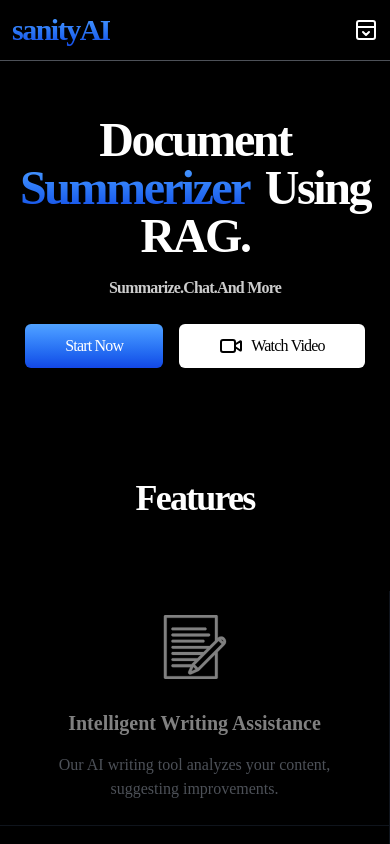
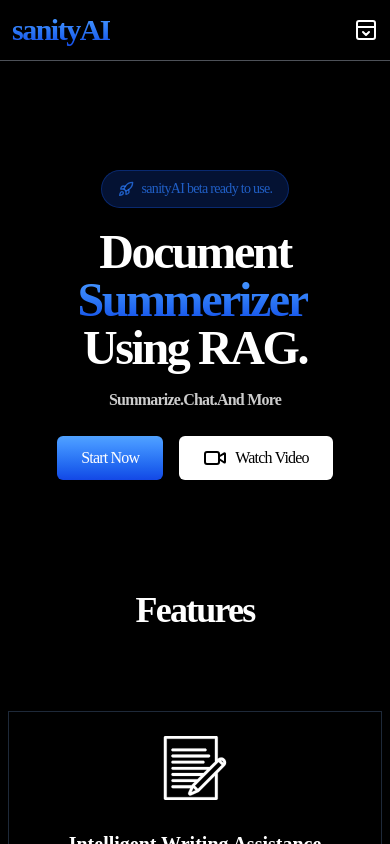
Before and after one commit to Piyushxz/SanityAI-DocumentSummerizer, a React (Vite) app: page / in a window 390 px wide. Shown: the top 844 px of the page. Built offline with nearby package versions, Linux system fonts and the light colour scheme; a web font is replaced by a local one.

Commit message:
landing page changes

```diff
--- a/src/components/Featurs.tsx
+++ b/src/components/Featurs.tsx
@@ -54,7 +54,7 @@
           {featuresData.map((feature, index) => (
             <div
               key={index}
-              className={`opacity-50 hover:opacity-100 transition duration-300 p-6 text-center border-gray-800 ${
+              className={` hover:opacity-100 transition duration-300 p-6 text-center  border-l border-t border-b border-r md:brother-b-0 md:brother-r-0 md:border-l-0 md:border-t-0  border-gray-800 m-2 md:m-0 ${
                 (index + 1) % 3 !== 0 ? 'border-r' : ''
               } ${index < featuresData.length - 3 ? 'border-b' : ''}`}
             >
--- a/src/components/Sidebar.tsx
+++ b/src/components/Sidebar.tsx
@@ -4,7 +4,7 @@
 import HomeIcon from "./icons/HomeIcon";
 import { SidebarOption } from "./SidebarOption";
 import FavoritesIcon from "./icons/FavourtieIcon";
-import { motion } from "framer-motion";
+import {  motion } from "framer-motion";
 import { useLocation, useNavigate, useParams } from "react-router-dom";
 import { DoucumentIcon } from "./icons/DocuementIcon";
 
@@ -18,7 +18,7 @@
     const setShowArchivedDocuments = useSetRecoilState(showIsArchivedDocuments);
 
     return (
-        <motion.div
+                    <motion.div
             animate={{ x: isSidebarOpen ? 0 : "-100%" }}
             initial={{ x: "-100%" }}
             transition={{
@@ -66,5 +66,6 @@
                 />
             </div>
         </motion.div>
+
     );
 };
--- a/src/pages/Landing.tsx
+++ b/src/pages/Landing.tsx
@@ -8,7 +8,7 @@
 import SearchFolderIcon from "../components/icons/SearchFolderIcon";
 import UploadFolderIcon from "../components/icons/UploadFolder";
 import MessagesIcon from "../components/icons/MessagesIcon";
-import { VideoIcon } from "lucide-react";
+import { Rocket, VideoIcon } from "lucide-react";
 import { Footer } from "@/components/Footer";
 
 export const Landing = () => {
@@ -59,28 +59,35 @@
     return (
       <div className="overflow-x-hidden  ">
         <Navbar />
-        <div className="flex flex-col items-center justify-center mt-24">
+        <div className="flex flex-col items-center justify-center mt-[150px] md:[100px]">
+        <motion.div
+                 initial={{ opacity: 0, y: 0 }}
+                 animate={{ opacity: 1, y: 20 }}
+         transition={{ type: "spring", stiffness: 200,bounce:0.1, duration:0.4,delay:0.5,damping:15}}
+        className="px-4 rounded-full   bg-blue-600/20 flex gap-2 mb-5 py-2 max-w-fit flex items-center border border-blue-600/30 ">
+              <Rocket className="  size-4 text-blue-500/70" />
+              <h1 className="text-sm font-primary tracking-tighter font-medium text-blue-500/70">sanityAI beta ready to use.</h1>
+            </motion.div>
           <motion.div
-            initial={{ opacity: 0, y: 0 }}
-            animate={{ opacity: 1, y: 20 }}
-            transition={{
-              duration: 0.4,
-              delay: 0.5,
-              ease: "easeInOut",
-              type: "spring",
-              bounce: 0.65,
-              stiffness:200,
-            }}
-            className="w-full md:w-1/2 text-center"
+                    initial={{ opacity: 0, y: 0 }}
+                    animate={{ opacity: 1, y: 20 }}
+                    transition={{
+                         ease: "easeInOut",
+                      type: "spring",
+                      bounce: 1,
+                      stiffness:150, duration:0.4,delay:0.5}}
+            className="w-[80vw] md:w-1/2 text-center"
           >
+
+
             <h1 className="font-primary tracking-tighter font-extrabold text-5xl md:text-7xl text-white">
               Document{" "}
-              <span className="w-fit bg-gradient-to-b from-blue-400 to-blue-700 bg-clip-text pr-1.5 text-center text-transparent md:mb-4">
+              <span className="w-[85vw] bg-gradient-to-b from-blue-400 to-blue-700 bg-clip-text pr-1.5 text-center text-transparent md:mb-4">
                 Summerizer
               </span>{" "}
               Using RAG.
             </h1>
-            <h3 className="font-primary tracking-tighter font-bold text-md md:text-xl mt-4 text-white opacity-80">
+            <h3 className="font-primary tracking-tighter font-semibold text-md md:text-lg mt-4 text-white opacity-80">
               Summarize.Chat.And More
             </h3>
           </motion.div>
@@ -100,7 +107,7 @@
       <motion.button
         whileTap={{ scale: 0.95 }}
         onClick={() => navigate('/login')}
-        className="inline-flex font-primary tracking-tighter items-center justify-center bg-gradient-to-b from-blue-400 to-blue-700 text-white font-medium hover:opacity-80 transition-all duration-300 h-11 rounded-md px-10"
+        className="inline-flex font-primary tracking-tighter items-center justify-center bg-gradient-to-b from-blue-400 to-blue-700 text-white font-normal hover:opacity-80 transition-all duration-300 h-11 rounded-md px-6 md:px-10"
       >
         Start Now
       </motion.button>
@@ -109,7 +116,7 @@
         whileTap={{ scale: 0.95 }}
         onClick={() => window.open('https://youtu.be/47pB5RoGcyo')}
 
-        className="inline-flex font-primary flex gap-2 tracking-tighter items-center justify-center bg-white  to-blue-700 text-black font-medium hover:opacity-80 transition-all duration-300 h-11 rounded-md px-10"
+        className="inline-flex font-primary flex gap-2 tracking-tighter items-center justify-center bg-white  to-blue-700 text-black font-medium hover:opacity-80 transition-all duration-300 h-11 rounded-md px-6 md:px-10"
       >
         <VideoIcon/>
         Watch Video
@@ -123,11 +130,12 @@
             initial={{ opacity: 0, y: 0}}
             animate={{ opacity: 1, y: -20}}
             transition={{
-              duration: 0.3,
+              duration: 0.7,
               delay: 0.9,
               type: "spring",
-              bounce: 0.65,
-              visualDuration: 0.5,
+              bounce: 0.5,
+              damping:30,
+              visualDuration: 1.2,
             }}
             className="flex justify-center overflow-hidden"
           >
```
